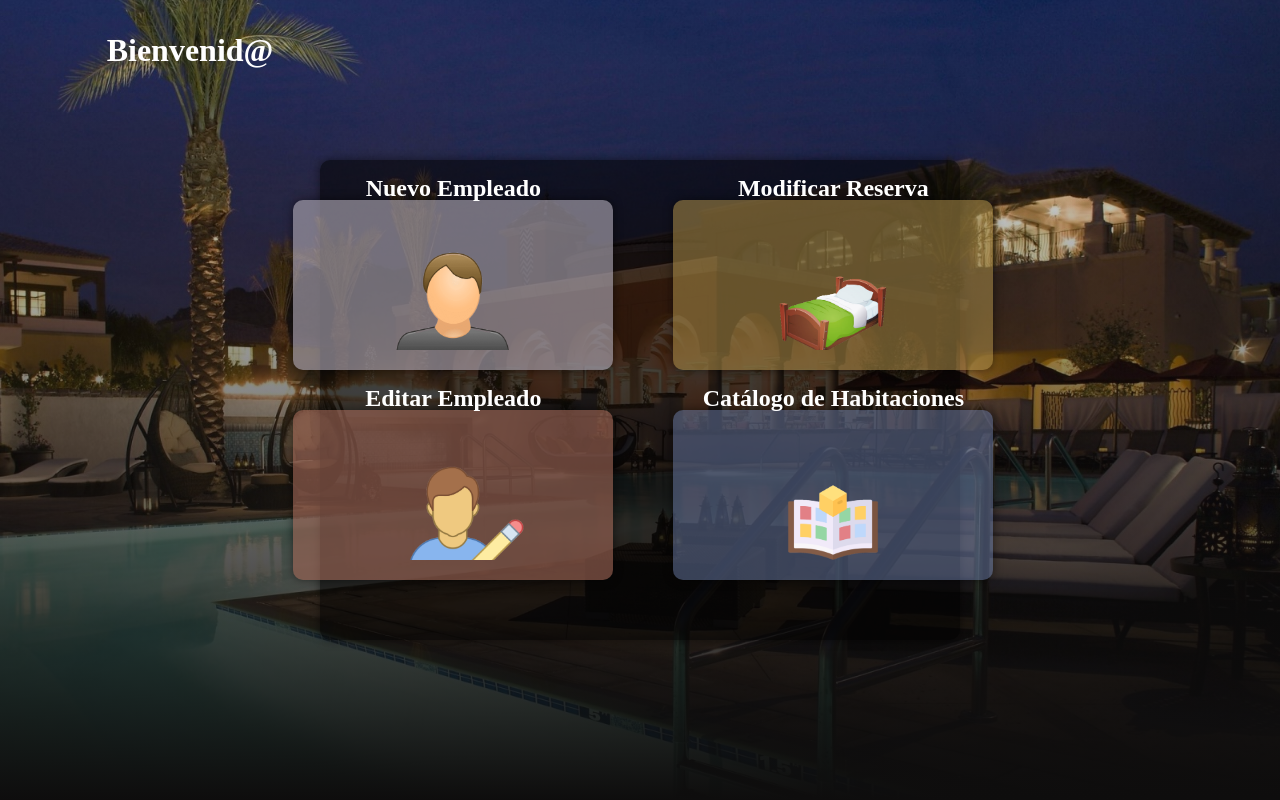
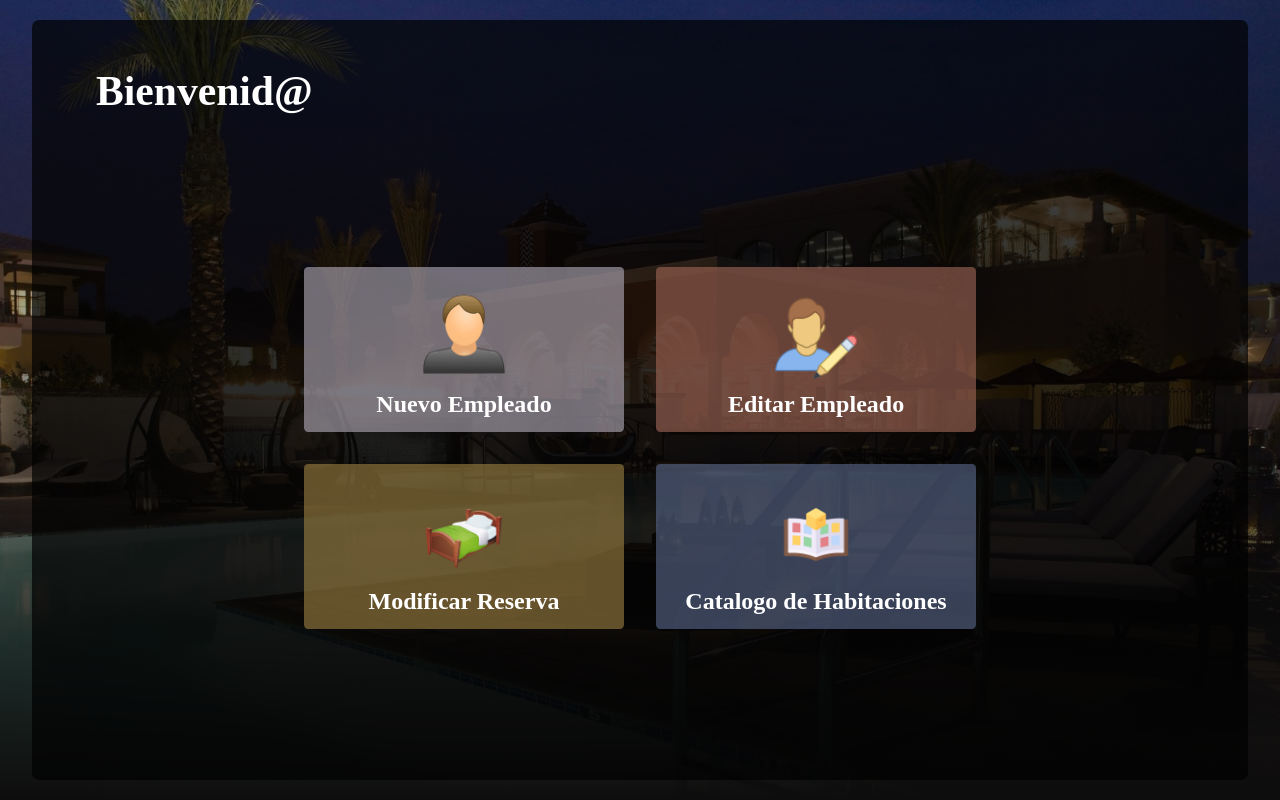
Before and after one commit to MaximilianoMO95/COCAREEF, a Django app: page /admin-panel/ in a window 1280 px wide. Run offline with Django 5.2, Linux system fonts and the light colour scheme.

Commit message:
cambiar estilos -> admin-panel

```diff
--- /dev/null
+++ b/static/css/admin-panel.css
@@ -0,0 +1,38 @@
+.admin-container {
+    min-height: 75vh;
+    display: flex;
+    flex-direction: column;
+    justify-content: center;
+    align-items: center;
+}
+
+.card {
+    display: flex;
+    flex-direction: column;
+    justify-content: flex-end;
+    color: #FFFFFF;
+    padding: 1em;
+    border-radius: var(--border-radius);
+
+    min-width: 320px;
+    aspect-ratio: 2 / 1;
+
+    &:hover { opacity: 1; }
+
+    & .card-title {
+        font-size: 1.5rem;
+    }
+
+    & .card-body {
+        display: flex;
+        flex-direction: column;
+        justify-content: center;
+        align-items: center;
+    }
+}
+
+.card-link                  { text-decoration: none; }
+.card-nuevo-usuario         { background-color: #A8A1ADA8; }
+.card-editar-usuario        { background-color: #9b6554a1; }
+.card-modificar-reserva     { background-color: #a5874693; }
+.card-catalogo-habitaciones { background-color: #6677a088; }
--- a/static/css/styles.css
+++ b/static/css/styles.css
@@ -94,6 +94,8 @@ span:has(svg) {
 .d-flex.g-3 { gap: 3em; }
 .d-flex.g-4 { gap: 4em; }
 .d-flex.g-5 { gap: 5em; }
+.d-flex.flex-wrap { flex-wrap: wrap; }
+.d-flex.flex-nowrap { flex-wrap: nowrap; }
 .m-0 { margin: 0; }
 .m-1 { margin: 1em; }
 .m-2 { margin: 2em; }
@@ -125,6 +127,12 @@ span:has(svg) {
 .mb-3 { margin-bottom: 3em; }
 .mb-4 { margin-bottom: 4em; }
 .mb-5 { margin-bottom: 5em; }
+.w-100vw { width: 100vw; }
+.w-80vw  { width: 80vw; }
+.w-60vw  { width: 60vw; }
+.h-100vh { height: 100vh; }
+.h-80vh  { height: 80vh; }
+.h-60vh  { height: 60vh; }
 
 .error { color: #FF7A7A; }
 .icon { color: var(--text-color-primary); }
--- a/static/css/vistaadmin.css
+++ /dev/null
@@ -1,168 +0,0 @@
-.admin-container {
-    width: 50vw;
-    margin: 0 auto;
-    height: 30vh;
-    display: flex;
-    justify-content: center;
-    align-items: center;
-    text-align: center;
-    background-color: rgba(0, 0, 0, 0.541);
-    padding: 15rem;
-    border-radius: 10px;
-    box-shadow: 0 0 10px rgba(0, 0, 0, 0.5);
-}
-
-/* titulo*/
-.bienvenido {
-    font-size: 2rem;
-    color: #fff;
-    text-align: center;
-    margin-bottom: 700px;
-    margin-left: -140px;
-}
-
-/* Estilos para las tarjetas en la página vistaadmin.html */
-
-.card {
-    background-color: rgba(0, 0, 0, 0.541);
-    border-radius: 10px;
-    box-shadow: 0 0 10px rgba(0, 0, 0, 0.5);
-    color: #fff;
-    height: 170px;
-    width: 320px;
-    margin: 20px;
-    margin-bottom: 40px;
-    margin-right: 40px;
-
-    display: flex;
-    flex-direction: column;
-    justify-content: flex-end;
-    padding: 20px;
-}
-
-
-.card-title {
-    font-size: 1.5rem;
-    margin-bottom: 1rem;
-    color: #fff;
-    text-align: center;
-    margin-bottom: 150px;
-}
-
-/* Estilo para el texto */
-
-.card-text {
-
-    font-size: 1.2rem;
-    margin-bottom: 1rem;
-    color: #fff;
-    text-align: center;
-}
-
-/* tarjeta usuario*/
-
-.card-nuevo-usuario .card-body {
-    background-image: url('/static/img/newuser.png');
-    background-size: contain;
-    background-position: center;
-    background-position-y: 60px;
-    background-position-x: 0px;
-    background-repeat: no-repeat;
-    display: flex;
-    justify-content: center;
-    align-items: center;
-}
-
-
-
-.card-nuevo-usuario {
-    background-color: #a8a1ada8;
-}
-
-.card-nuevo-usuario:hover {
-    background-color: #a8a1adfd;
-}
-
-/* tarjeta editar usuario */
-
-.card-editar-usuario .card-body {
-    background-image: url('/static/img/edituser.png');
-    background-size: contain;
-    background-position: center;
-    background-position-y: 60px;
-    background-position-x: 13px;
-    background-repeat: no-repeat;
-    display: flex;
-    justify-content: center;
-    align-items: center;
-}
-
-
-.card-editar-usuario {
-    background-color: #9b6554a1;
-}
-
-.card-editar-usuario:hover {
-    background-color: #9b6554;
-}
-
-/* tarjeta modificar reserva */
-
-.card-modificar-reserva .card-body {
-    background-image: url('/static/img/beed.png');
-    background-size: contain;
-    background-position: center;
-    background-position-y: 60px;
-    background-repeat: no-repeat;
-    display: flex;
-    justify-content: center;
-    align-items: center;
-}
-.card-modificar-reserva{
-    background-color: #a5874693;
-}
-
-.card-modificar-reserva:hover {
-    background-color: #a58746;
-}
-
-/* tarjeta catalogo habitaciones */
-
-.card-catalogo-habitaciones .card-body {
-    background-image: url('/static/img/catalogo.png');
-    background-size: contain;
-    background-position: center;
-    background-position-y: 60px;
-    background-repeat: no-repeat;
-    display: flex;
-    justify-content: center;
-    align-items: center;
-}
-.card-catalogo-habitaciones {
-    background-color: #6677a088;
-}
-
-.card-catalogo-habitaciones:hover {
-    background-color: #6677a0;
-}
-
-.btn-primary {
-    background-color: #56465a;
-    border: none;
-    border-radius: 5px;
-    color: #fff;
-    cursor: pointer;
-    display: inline-block;
-    font-size: 1.2rem;
-    padding: 0.5rem 1rem;
-    text-decoration: none;
-}
-
-.btn-primary:hover {
-    background-color: #78627e;
-}
-
-.card-link {
-    text-decoration: none;
-    color: inherit;
-}
--- a/templates/users/admin/panel.html
+++ b/templates/users/admin/panel.html
@@ -2,51 +2,59 @@
 {% load static %}
 
 {% block title %}Hotel Reef - Vista Admin{% endblock title %}
+
 {% block head %}
-    <link rel="stylesheet" href="{% static 'css/vistaadmin.css' %}">
+<link rel="stylesheet" href="{% static 'css/admin-panel.css' %}">
 {% endblock head %}
 
 {% block content %}
 <main class="container background-bg">
-  <div class="row justify-content-center align-items-center min-vh-100">
+    <div class="glass-container">
+        {% include 'navbar.html' with title='Bienvenid@' %}
 
         <div class="admin-container">
-            <h2 class="bienvenido">Bienvenid@</h2>
-              <div class="row row-cols-1 row-cols-md-2 g-4">
-                  <div class="col-md-6">
-                      <a href="{% url 'users:employee' %}" class="card-link">
+            <div class="d-flex row g-2 flex-wrap w-80vw align-items-center justify-content-center">
+                <div>
+                    <a href="{% url 'users:employee' %}" class="card-link" aria-label="Ir a crear un nuevo empleado">
                         <div class="card card-nuevo-usuario">
                             <div class="card-body">
-                                  <h5 class="card-title">Nuevo Empleado</h5>
+                                <img src="{% static 'img/newuser.png' %}" width="200" aria-hidden="true" />
+                                <h2 class="card-title">Nuevo Empleado</h2>
                             </div>
                         </div>
                     </a>
                 </div>
-                  <div class="col-md-6">
-                    <a href="{% url 'users:employee_list' %}" class="card-link">
+
+                <div>
+                    <a href="{% url 'users:employee_list' %}" class="card-link" aria-label="Ir a editar un empleado">
                         <div class="card card-editar-usuario">
                             <div class="card-body">
-                                  <h5 class="card-title">Editar Empleado</h5>
+                                <img src="{% static 'img/edituser.png' %}" width="200" aria-hidden="true" />
+                                <h2 class="card-title">Editar Empleado</h2>
                             </div>
                         </div>
                     </a>
                 </div>
             </div>
-              <div class="row row-cols-1 row-cols-md-2 g-4">
-                  <div class="col-md-6">
-                    <a href="{% url 'reservations:list' %}" class="card-link"></a>
+
+            <div class="d-flex row g-2 mt-2 flex-wrap w-80vw align-items-center justify-content-center">
+                <div>
+                    <a href="{% url 'reservations:list' %}" class="card-link" aria-label="Ir a modificar una reserva">
                         <div class="card card-modificar-reserva">
                             <div class="card-body">
-                                  <h5 class="card-title">Modificar Reserva</h5>
+                                <img src="{% static 'img/bed.png' %}" width="200" aria-hidden="true" />
+                                <h2 class="card-title">Modificar Reserva</h2>
                             </div>
                         </div>
                     </a>
                 </div>
-                  <div class="col-md-6">
-                    <a href="{% url 'rooms:catalogue' %}" class="card-link"></a>
+
+                <div>
+                    <a href="{% url 'rooms:catalogue' %}" class="card-link" aria-label="Ir a editar el catalogo de habitaciones">
                         <div class="card card-catalogo-habitaciones">
                             <div class="card-body">
-                                  <h5 class="card-title">Catálogo de Habitaciones</h5>
+                                <img src="{% static 'img/catalogo.png' %}" width="200" aria-hidden="true" />
+                                <h2 class="card-title">Catalogo de Habitaciones</h2>
                             </div>
                         </div>
                     </a>
@@ -54,6 +62,5 @@
             </div>
         </div>
     </div>
-  </div>
 </main>
 {% endblock content %}
```
Also changed, not shown: static/img/bed.png (renamed from static/img/beed.png). Lines whose indentation alone changed are shown as unchanged.
